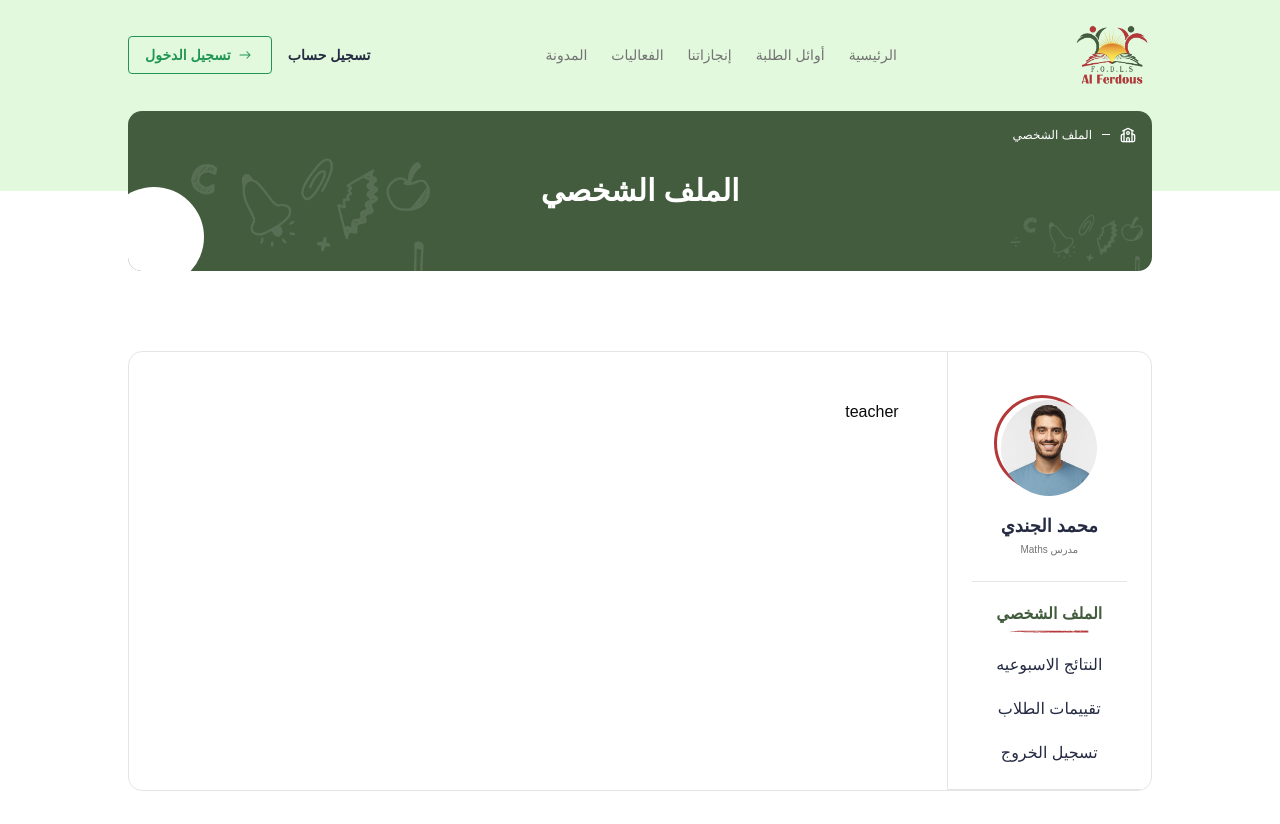
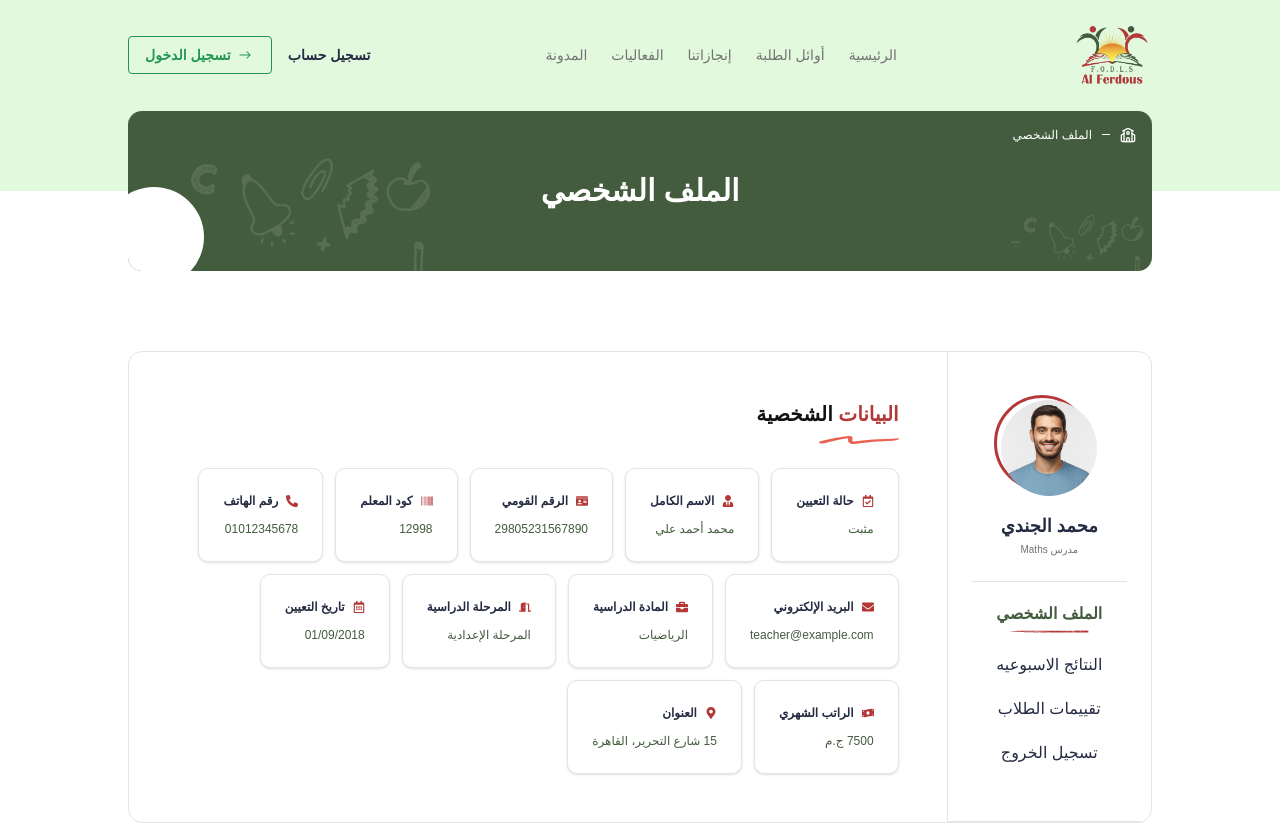
Before and after one commit to KerolosNessim/alferdos, a Next.js app: page /teacher in a window 1280 px wide. Shown: the top 824 px of the page. Built offline with nearby package versions, Linux system fonts and the light colour scheme; a web font is replaced by a local one.

Commit message:
handled api

```diff
--- a/next.config.mjs
+++ b/next.config.mjs
@@ -4,7 +4,7 @@ const nextConfig = {
     remotePatterns: [
       {
         protocol: "https",
-        hostname: "school-management.prower.store",
+        hostname: "school-template.subcodeco.com",
         pathname: "/**",
       },
     ],
--- a/src/app/teacher/page.jsx
+++ b/src/app/teacher/page.jsx
@@ -1,9 +1,62 @@
-import React from 'react'
+import Image from "next/image";
+import {
+  FaRegCalendarCheck,
+  FaPhoneAlt,
+  FaBarcode,
+  FaIdCard,
+  FaRegCalendarAlt,
+  FaMoneyBillWave,
+  FaDoorOpen,
+  FaMapMarkerAlt,
+  FaBriefcase,
+  FaEnvelope,
+  FaUserTie
+} from "react-icons/fa";
+
+const teacherData = [
+  { label: "حالة التعيين", value: "مثبت", icon: FaRegCalendarCheck },
+  { label: "الاسم الكامل", value: "محمد أحمد علي", icon: FaUserTie },
+  { label: "الرقم القومي", value: "29805231567890", icon: FaIdCard },
+  { label: "كود المعلم", value: "12998", icon: FaBarcode },
+  { label: "رقم الهاتف", value: "01012345678", icon: FaPhoneAlt },
+  { label: "البريد الإلكتروني", value: "teacher@example.com", icon: FaEnvelope },
+  { label: "المادة الدراسية", value: "الرياضيات", icon: FaBriefcase },
+  { label: "المرحلة الدراسية", value: "المرحلة الإعدادية", icon: FaDoorOpen },
+  { label: "تاريخ التعيين", value: "01/09/2018", icon: FaRegCalendarAlt },
+  { label: "الراتب الشهري", value: "7500 ج.م", icon: FaMoneyBillWave },
+  { label: "العنوان", value: "15 شارع التحرير، القاهرة", icon: FaMapMarkerAlt },
+];
 
 const page = () => {
   return (
     <div>
-      <h1>teacher</h1>
+      <div className='space-y-6'>
+        <div className='w-fit space-y-2 max-md:mx-auto'>
+          <h3 className='text-xl font-bold '>
+            <span className='text-main-red w-fit'>البيانات</span>
+            <span className='text-[#121212]'> الشخصية</span>
+          </h3>
+          <Image src={'/header-line.svg'} alt='line' width={1000} height={1000} className='w-20' />
+        </div>
+
+        <div className="flex flex-wrap gap-3">
+          {teacherData.map((item, index) => {
+            const Icon = item.icon;
+            return (
+              <div
+                key={index}
+                className="border rounded-lg p-6 space-y-3 shadow-sm bg-white text-xs "
+              >
+                <div className='flex items-center gap-2'>
+                  <Icon className="text-main-red" />
+                  <p className="text-text font-bold">{item.label}</p>
+                </div>
+                <p className="text-secondary-green font-medium break-words">{item.value}</p>
+              </div>
+            );
+          })}
+        </div>
+      </div>
     </div>
   )
 }
--- a/src/app/teacher/students-resultes/page.jsx
+++ b/src/app/teacher/students-resultes/page.jsx
@@ -32,7 +32,7 @@ const StudentsResultesPage = () => {
             <TableHeader >
               <TableRow className="rounded border">
                 {
-                  ["الاسم", "الرقم القومي", "المرحله", "الدرجه النهائيه", "التفاصيل"].map((item, index) => {
+                  ["الاسم", "الرقم القومي", "المرحله", "الدرجه النهائيه"].map((item, index) => {
                     return (
                       <TableHead key={index} className="text-center font-bold text-main-red border p-4">{item}</TableHead>
                     )
@@ -52,9 +52,9 @@ const StudentsResultesPage = () => {
                           )
                         })
                       }
-                      <TableCell className="text-center p-4 border">
+                      {/* <TableCell className="text-center p-4 border">
                         <Link href={'/teacher/students-resultes/1'}  className="bg-main-red text-white px-4 py-2 rounded cursor-pointer hover:bg-main-red/80 transition-colors duration-300">تفاصيل الدرجات</Link>
-                      </TableCell>
+                      </TableCell> */}
                     </TableRow>
                   )
                 })
--- a/src/components/teacher/teacher-navbar.jsx
+++ b/src/components/teacher/teacher-navbar.jsx
@@ -3,6 +3,7 @@ import Link from 'next/link'
 import React from 'react'
 import { usePathname } from 'next/navigation'
 import Image from 'next/image'
+import { useRouter } from 'next/navigation'
 
 const links = [
   { href: '/teacher', label: 'الملف الشخصي' },
@@ -12,6 +13,11 @@ const links = [
 
 const TeacherNavbar = () => {
   const pathname = usePathname()
+  const router = useRouter()
+
+  const handleLogout = () => {
+    router.push('/')
+  }
 
   return (
     <nav className="text-center w-full">
@@ -59,7 +65,7 @@ const TeacherNavbar = () => {
         })}
 
         <li className="flex-shrink-0">
-          <button className="text-text hover:text-secondary-green">
+          <button onClick={handleLogout} className="text-text hover:text-secondary-green">
             تسجيل الخروج
           </button>
         </li>
```
Also changed, not shown: src/lib/fetch-methods.js, src/nnmiddleware.js (renamed from src/middleware.js).
